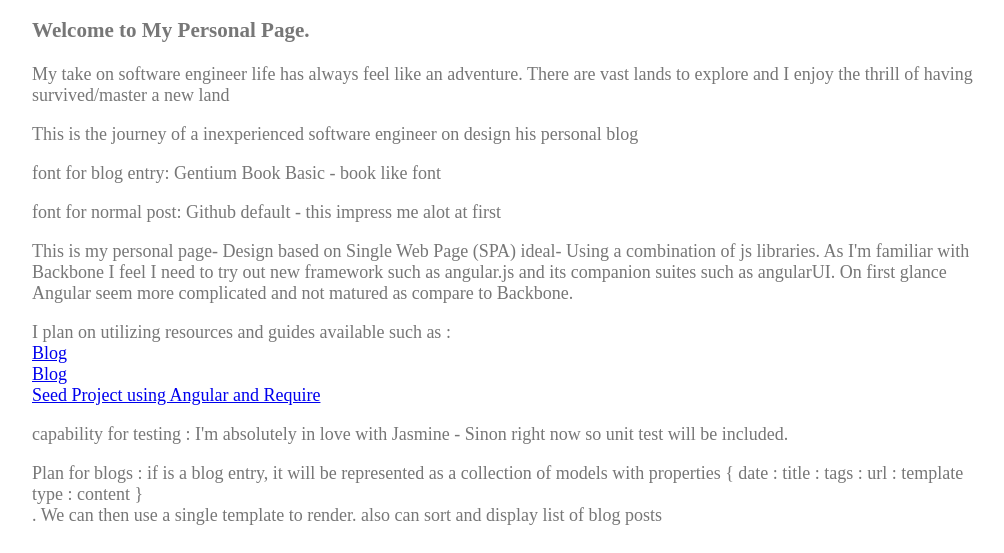
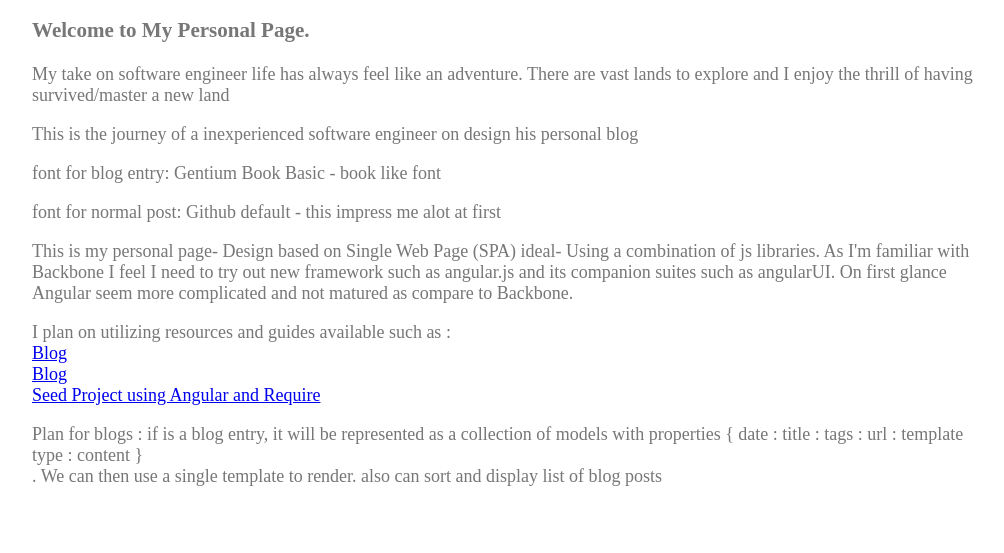
Before and after one commit to iwatobes/iwatobes.github.io, a plain HTML site: page index.html in a window 1280 px wide. Shown: the part 211-764 px from the top of the page, without its empty margins (128-1132 px from the left). Drawn offline with Linux system fonts and the light colour scheme; no server answers.

Commit message:
amended comments

```diff
--- a/index.html
+++ b/index.html
@@ -46,7 +46,6 @@
 		<br/>
 		<a href="https://github.com/tnajdek/angular-requirejs-seed" > Seed Project using Angular and Require</a>
 		</p>
-		<p>capability for testing : I'm absolutely in love with Jasmine - Sinon right now so unit test will be included. </p>
 		<p>Plan for blogs : if is a blog entry, it will be represented as a collection of models with properties { date : title : tags : url : template type : content }<br/>. We can then use a single template to render. also can sort and display list of blog posts</p>
 		</section>
 		<section id="todoapp" ng-controller="TodoController">
```
